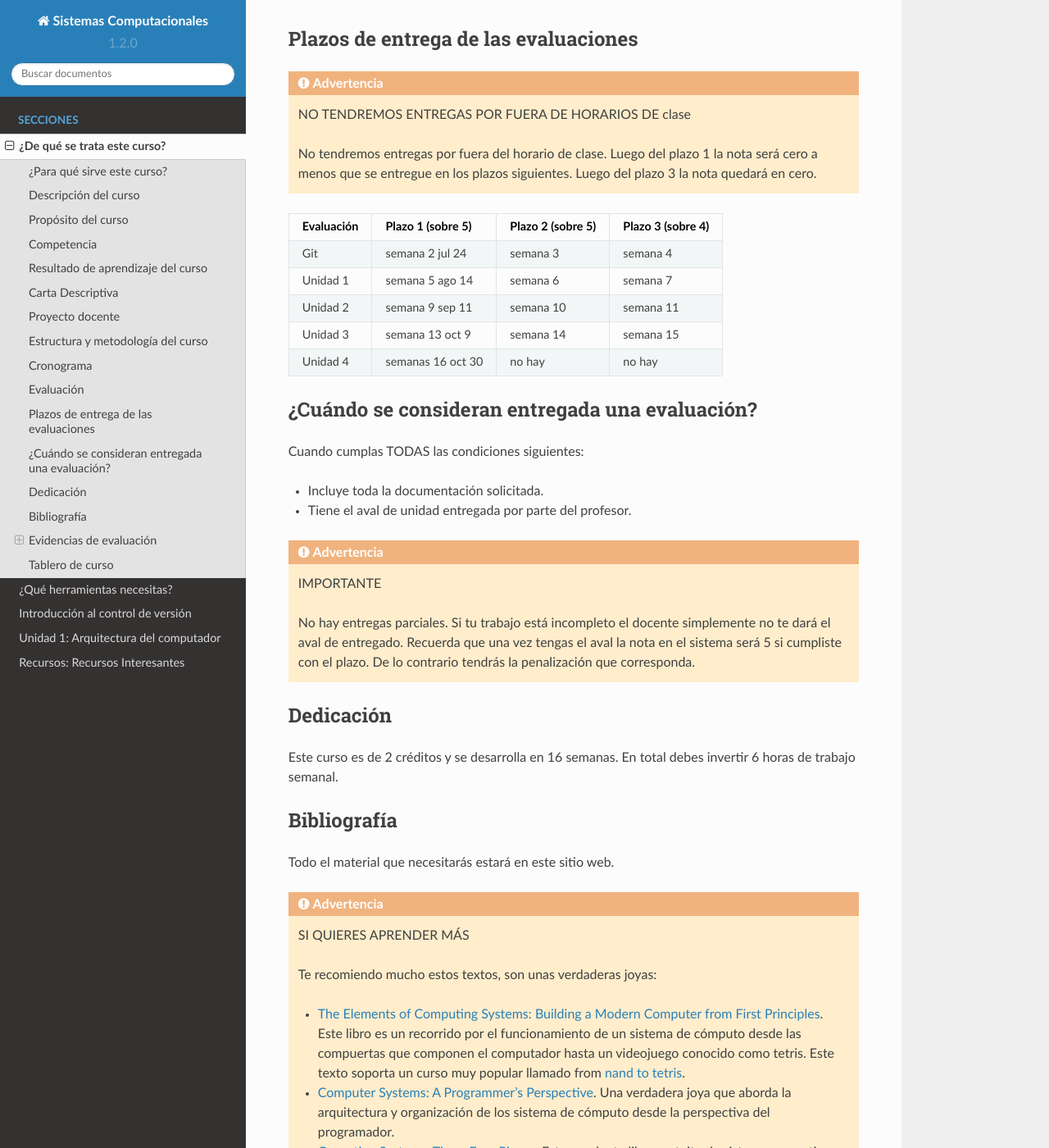
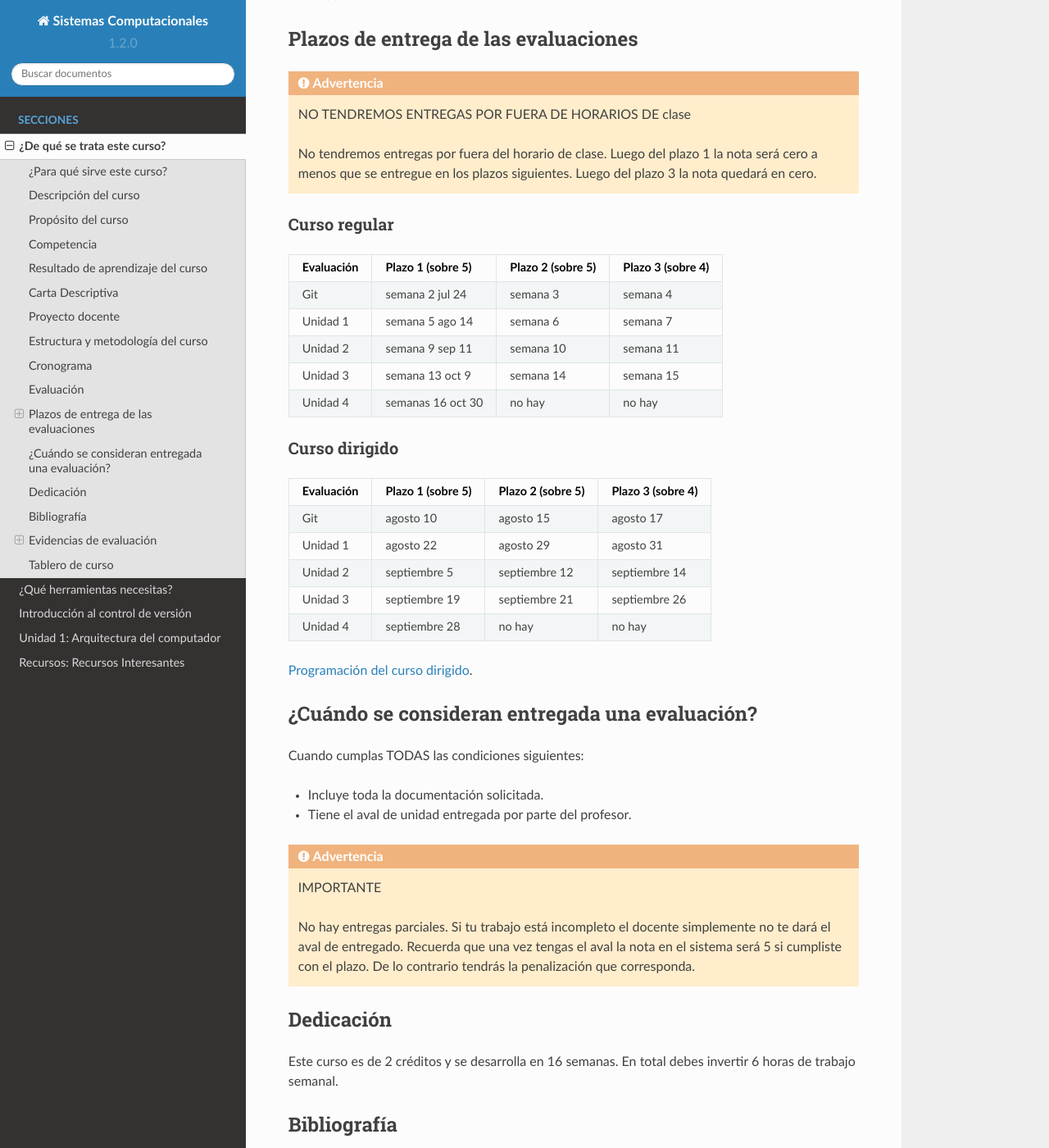
Before and after one commit to juanferfranco/SistemasComputacionales, a Sphinx documentation site: the page built from docs/_intro/intro.rst, in a window 1280 px wide and 1400 px high, scrolled down 1867 px. Shown: the whole window at 82% size. Built offline with Sphinx 7.4.7 and the Read the Docs theme 2.0.0, drawn with Linux system fonts in a browser that asks for light colours.

Commit message:
Add input with info to Manuel

```diff
--- a/docs/_intro/intro.rst
+++ b/docs/_intro/intro.rst
@@ -93,6 +93,10 @@ Plazos de entrega de las evaluaciones
   Luego del plazo 1 la nota será cero a menos que se entregue en los plazos siguientes.
   Luego del plazo 3 la nota quedará en cero.
 
+
+Curso regular
+^^^^^^^^^^^^^^^
+
 =========== ==================  ===================== =====================
 Evaluación  Plazo 1 (sobre 5)   Plazo 2 (sobre 5)     Plazo 3 (sobre 4)
 =========== ==================  ===================== =====================
@@ -102,6 +106,20 @@ Unidad 2    semana 9 sep 11     semana 10             semana 11
 Unidad 3    semana 13 oct 9     semana 14             semana 15
 Unidad 4    semanas 16 oct 30   no hay                no hay
 =========== ==================  ===================== =====================
+
+Curso dirigido
+^^^^^^^^^^^^^^^^
+=========== ==================  ===================== =====================
+Evaluación  Plazo 1 (sobre 5)   Plazo 2 (sobre 5)     Plazo 3 (sobre 4)
+=========== ==================  ===================== =====================
+Git         agosto 10           agosto 15             agosto 17
+Unidad 1    agosto 22           agosto 29             agosto 31
+Unidad 2    septiembre 5        septiembre 12         septiembre 14
+Unidad 3    septiembre 19       septiembre 21         septiembre 26
+Unidad 4    septiembre 28       no hay                no hay
+=========== ==================  ===================== =====================
+
+`Programación del curso dirigido <https://upbeduco-my.sharepoint.com/:w:/r/personal/juanf_franco_upb_edu_co/Documents/CursosDirigidos/2023-20/CursoDirigidoSistemasComputacionales2023-20-ManuelVelezMejia.doc?d=w348bf097d2254a5d8a22e90eff61bb90&csf=1&web=1&e=NpkqhL>`__.
 
 ¿Cuándo se consideran entregada una evaluación?
 --------------------------------------------------
```
